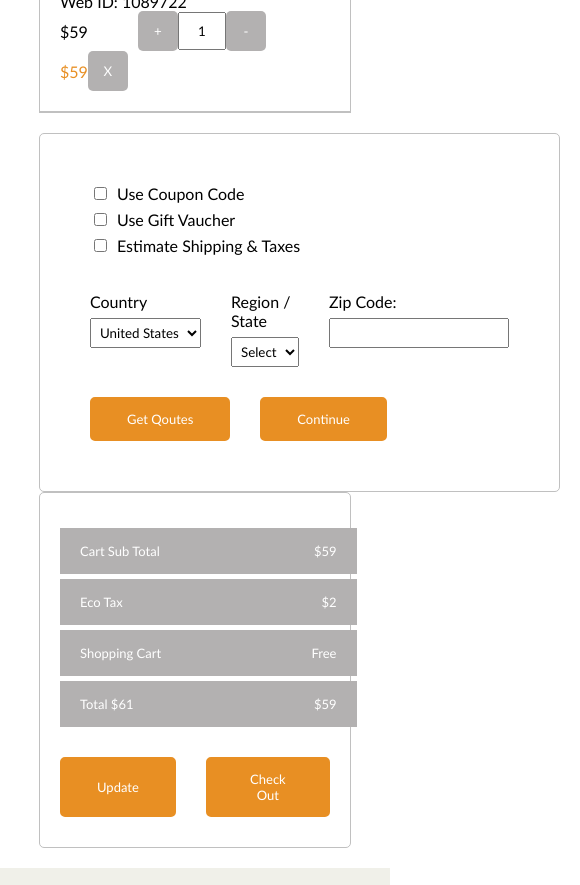
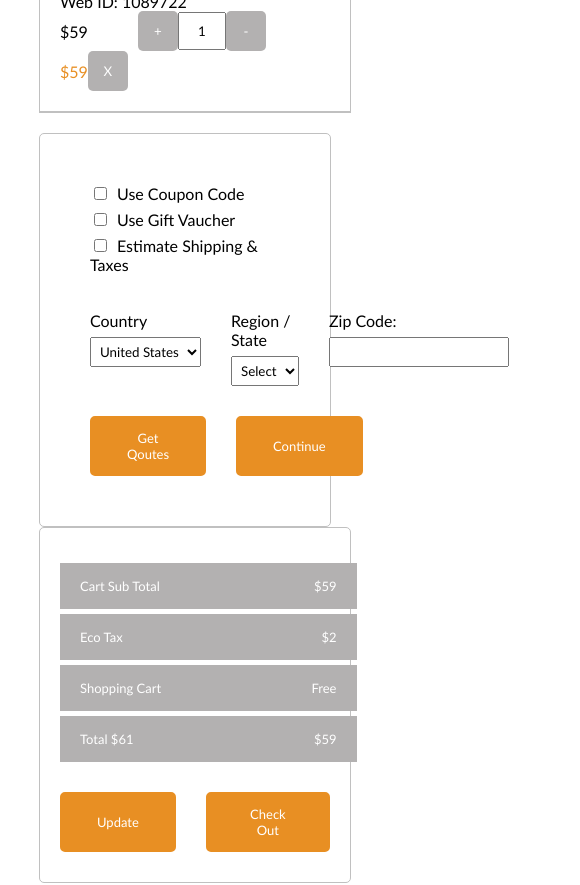
Before and after one commit to kemalkujovic/nitshop, a React (Create React App) app: page /cart in a window 390 px wide. Shown: the part 1100-1985 px from the top of the page, 580 px wide, since content can reach past the window. Built offline with nearby package versions, Linux system fonts and the light colour scheme.

Commit message:
checkout make a responsive

```diff
--- a/src/Templates/ItemsShop/Checkout.jsx
+++ b/src/Templates/ItemsShop/Checkout.jsx
@@ -74,7 +74,7 @@ const Checkout = () => {
   return (
     <SimplifiedDiv style={styles.mainDiv}>
       <Grid container item>
-        <Grid lg={6} item>
+        <Grid xs={12} sm={12} md={12} lg={6} item>
           <SimplifiedDiv style={styles.containerCheck}>
             <SimplifiedDiv style={styles.wrapperCheckBox}>
               <input style={styles.inputCheckbox} type="checkbox" id="scales" />
@@ -114,7 +114,7 @@ const Checkout = () => {
             </SimplifiedDiv>
           </SimplifiedDiv>
         </Grid>
-        <Grid lg={6} item>
+        <Grid xs={12} sm={12} md={12} lg={6} item>
           <SimplifiedDiv style={styles.containerInfo}>
             <SimplifiedDiv style={styles.buttonMargin}>
               <SimplifiedDiv style={styles.wrapperTax}>
```
